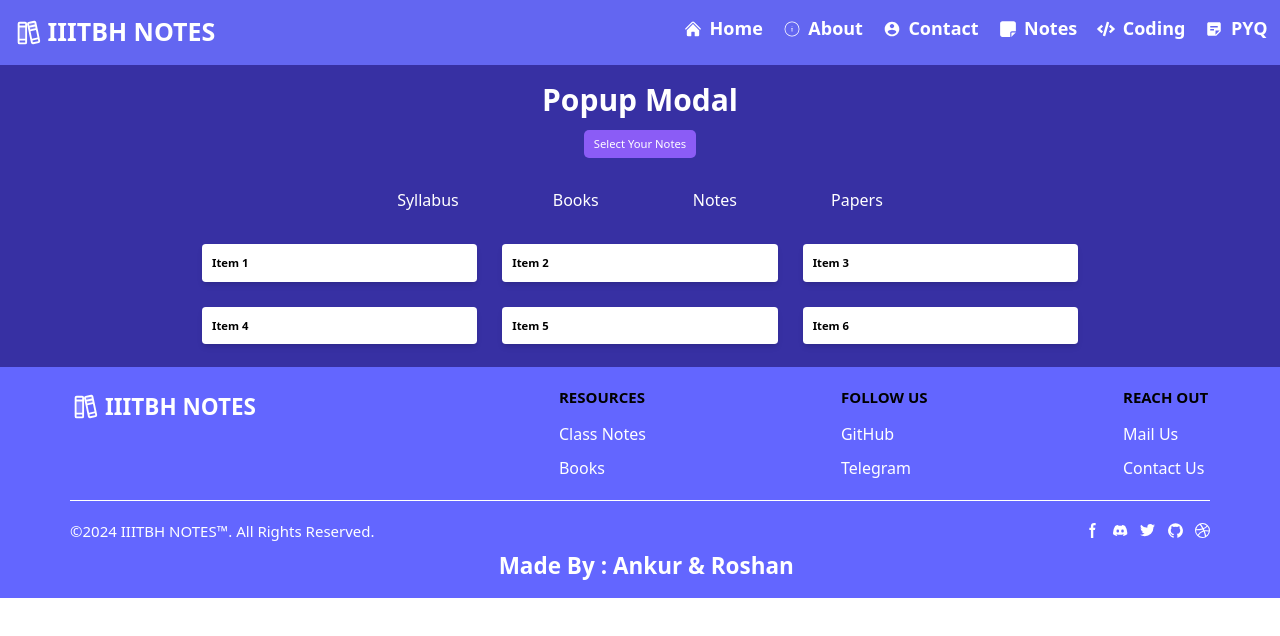
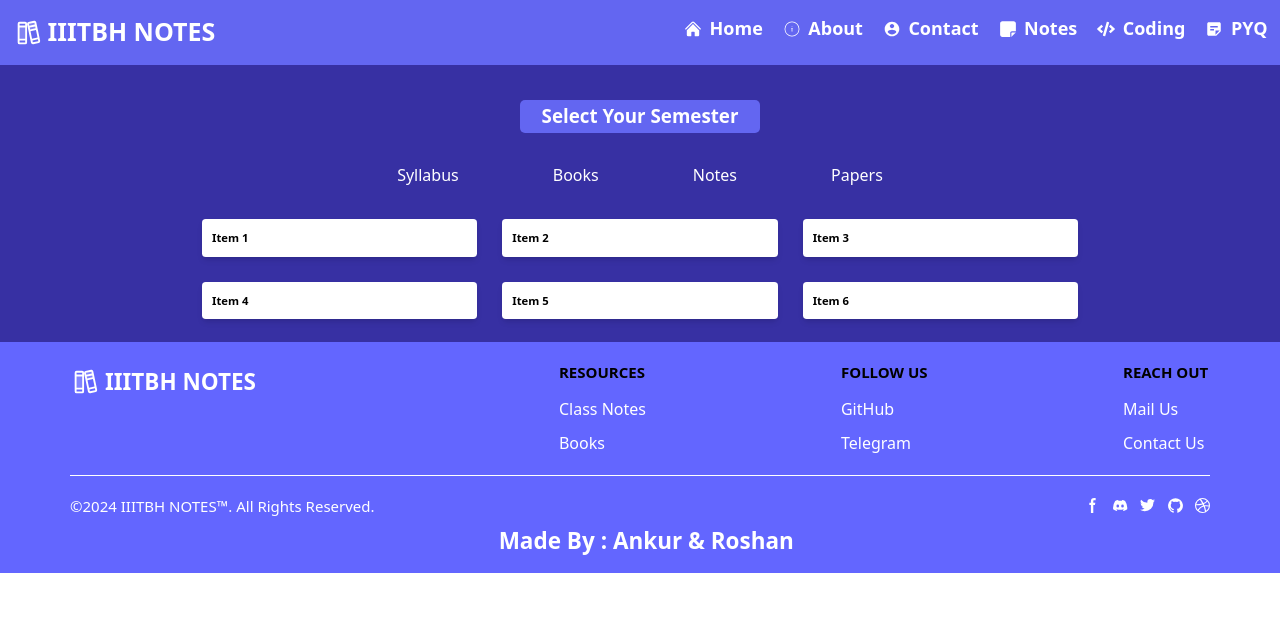
Before and after one commit to BuildingProjects/iiitbh-notes, a React (Vite) app: page /PYQ in a window 1280 px wide. Shown: the top 636 px of the page. Built offline with nearby package versions, Linux system fonts and the light colour scheme.

Commit message:
fixed modal styling

```diff
--- /dev/null
+++ b/src/components/GridModal.jsx
@@ -0,0 +1,21 @@
+import React from "react";
+
+function GridModal({ items }) {
+  return (
+    <div>
+
+      {items.map((item, index) => (
+        <div key={index}>
+        <button
+        type="button"
+        class="text-black bg-white border border-gray-300 focus:outline-none hover:bg-gray-100 focus:ring-4 focus:ring-gray-100 font-medium rounded-lg text-xl px-5 py-2.5 me-2 mb-2 w-[15.5rem]"
+      >
+        {item.label}
+      </button>
+      </div>
+      ))}
+    </div>
+  );
+}
+
+export default GridModal;
--- a/src/components/Modal.jsx
+++ b/src/components/Modal.jsx
@@ -1,6 +1,6 @@
 import React from "react";
 import { IoClose } from "react-icons/io5";
-import MenuGrid from "./MenuGrid";
+import GridModal from "./GridModal";
 function Modal({ onClose }) {
   const items = [
     { label: "Item 1", description: "This is item 1" },
@@ -16,7 +16,7 @@ function Modal({ onClose }) {
         <button onClick={onClose} className="place-self-end">
           <IoClose size={30} />
         </button>
-        <div className="bg-indigo-600 rounded-xl px-20 py-10 flex flex-col gap-5 items-center mx-4 md:flex-row gap-20 h-auto">
+        <div className="  bg-indigo-600 rounded-xl px-20 py-10 flex flex-col gap-[100px] items-center mx-4 md:flex-row  h-auto">
           <div>
             <div className="flex flex-col justify-center items-center">
               <div className="mb-7">
@@ -64,7 +64,7 @@ function Modal({ onClose }) {
 
             <div className="flex flex-col justify-center items-center">
               <h2 className="text-3xl text font-extrabold py-5">Subjects</h2>
-              <MenuGrid items={items} />
+              <GridModal items={items} />
             </div>
           </div>
         </div>
--- a/src/components/PopUp.jsx
+++ b/src/components/PopUp.jsx
@@ -5,12 +5,11 @@ function PopUp() {
   const [showModal, setShowModal] = useState(false);
   return (
     <div className='flex flex-col items-center gap-6 bg-indigo-800 text-white'>
-      <h1 className='text-5xl font-bold mt-4'>Popup Modal</h1>
       <button
         onClick={() => setShowModal(true)}
-        className='bg-violet-500 px-4 py-2 rounded-lg text-lg'
+        className='bg-[#6366F1] px-4 py-2 rounded-lg text-3xl mt-10 w-[240px] font-extrabold height-[100px]'
       >
-        Select Your Notes
+        Select Your Semester
       </button>
       {showModal && <Modal onClose={() => setShowModal(false)} />}
     </div>
```
